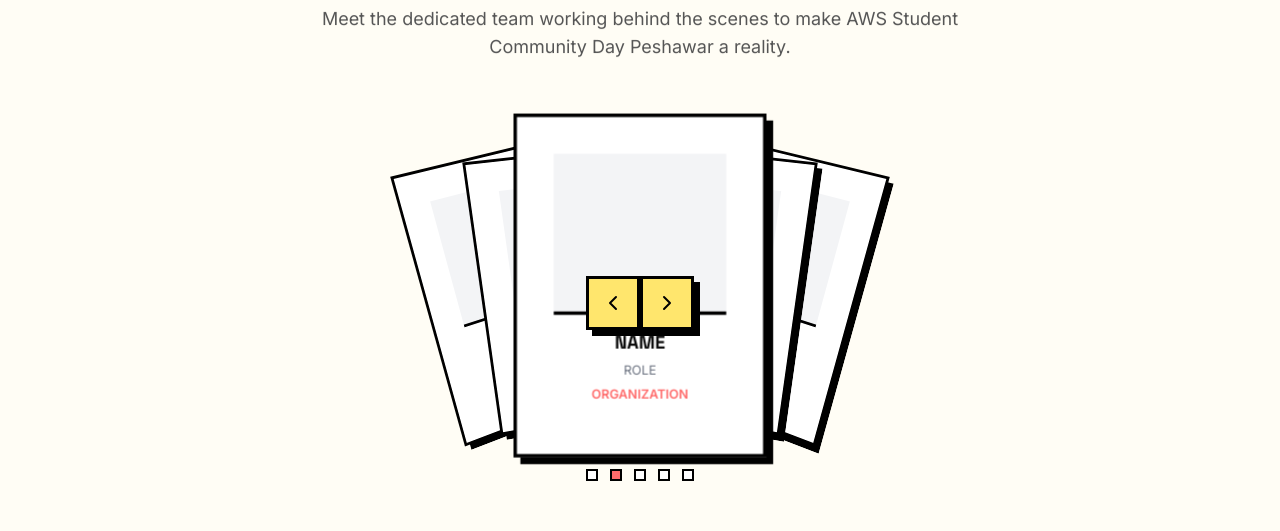
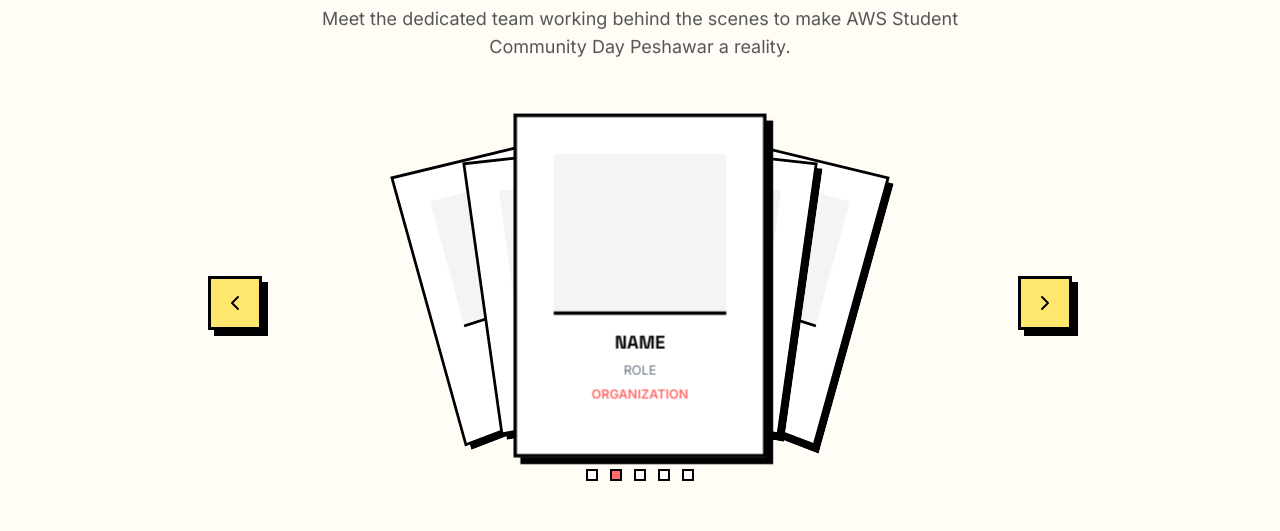
Before and after one commit to abdulmueezdev/aws-community-day-2026, a React (Vite) app: page / in a window 1280 px wide. Shown: the part 4160-4691 px from the top of the page. Built offline with nearby package versions, Linux system fonts and the light colour scheme.

Commit message:
Fix desktop organizer carousel width for nav buttons

```diff
--- a/src/sections/Organizers.tsx
+++ b/src/sections/Organizers.tsx
@@ -26,7 +26,7 @@ export function Organizers() {
           </p>
         </ScrollReveal>
 
-        <ScrollReveal delay={0.2}>
+        <ScrollReveal delay={0.2} className="w-full">
           <CardFanCarousel organizers={visibleOrganizers} />
         </ScrollReveal>
 
```
